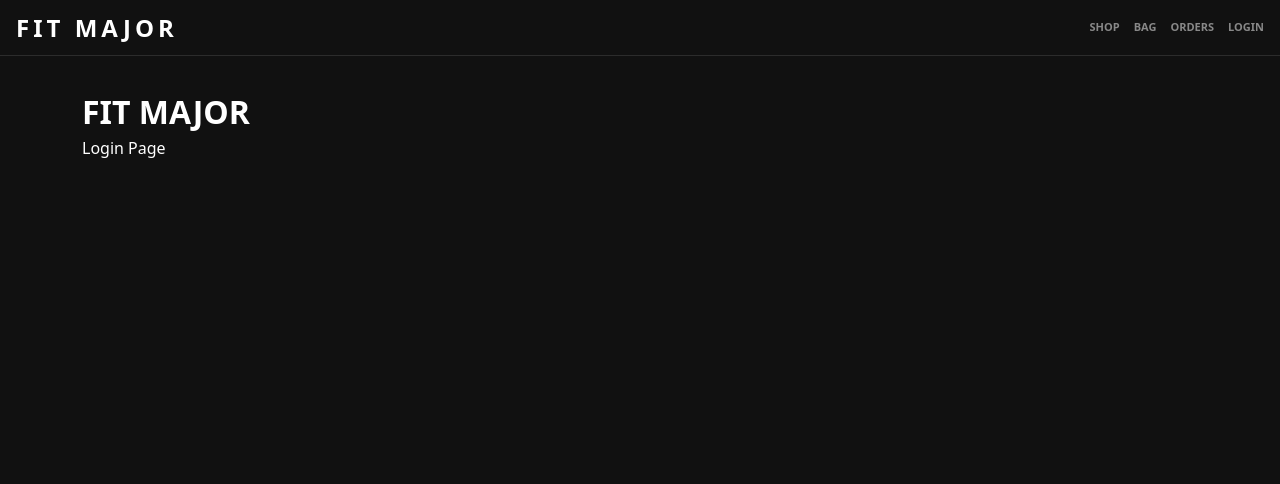
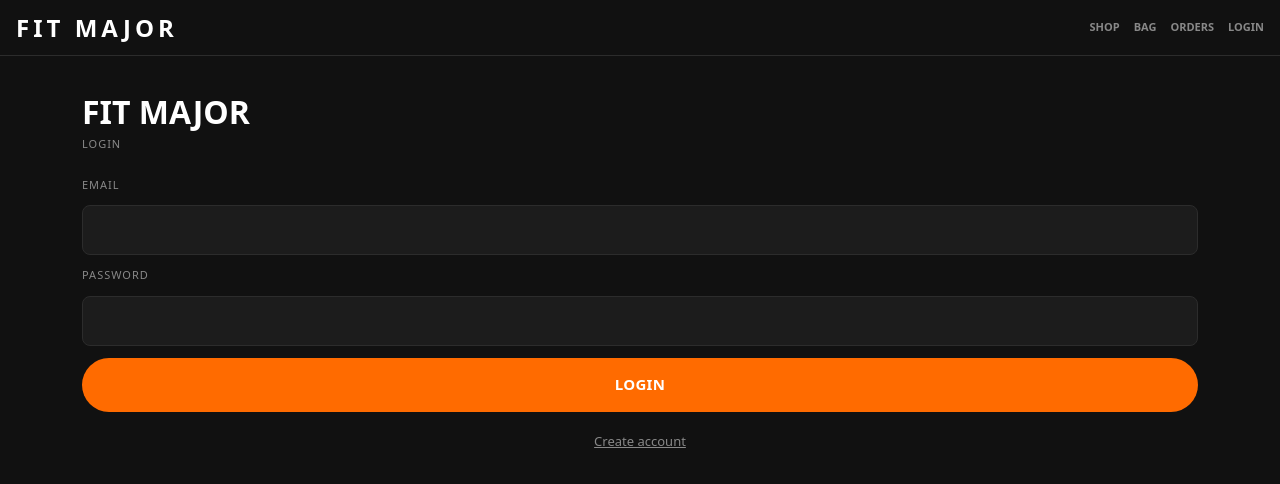
Before and after one commit to YenaKC/fit-major-client, a React (Vite) app: page /login in a window 1280 px wide. Shown: the top 484 px of the page. Built offline with nearby package versions, Linux system fonts and the light colour scheme; no server answers.

Commit message:
Add login page and product details cart action

```diff
--- a/src/index.css
+++ b/src/index.css
@@ -164,7 +164,7 @@ button {
   color: var(--text-muted);
 }
 
-.navbar-link a:hover {
+.navbar-links a:hover {
   color: var(--gold);
 }
 
@@ -182,6 +182,72 @@ button {
   margin-bottom: 12px;
 }
 
+/* PRODUCT DETAILS */
+.pdp-image {
+  width: 100%;
+  max-width: 390px;
+  height: 520px;
+  display: block;
+  margin: 0 auto;
+  object-fit: cover;
+  background: var(--surface);
+}
+
+.pdp-info {
+  max-width: 390px;
+  margin: 0 auto;
+  padding: 24px 16px 96px;
+  display: flex;
+  flex-direction: column;
+  gap: 12px;
+}
+
+.pdp-info h1 {
+  font-size: 22px;
+  font-weight: 800;
+}
+
+.pdp-info h2 {
+  font-size: 18px;
+  font-weight: 900;
+}
+
+/* LOGIN */
+.auth-container {
+  padding-top: 64px;
+}
+
+.auth-subtitle {
+  color: var(--text-muted);
+  font-size: 11px;
+  letter-spacing: 1px;
+  margin-bottom: 24px;
+}
+
+.auth-form {
+  display: flex;
+  flex-direction: column;
+  gap: 12px;
+}
+
+.auth-form label {
+  color: var(--text-muted);
+  font-size: 11px;
+  letter-spacing: 1px;
+  text-transform: uppercase;
+}
+
+.auth-link {
+  display: block;
+  margin-top: 20px;
+  color: var(--text-muted);
+  font-size: 13px;
+  text-align: center;
+  text-decoration: underline;
+}
+
+
+
 /* TABLET */
 
 @media (min-width: 768px) {
@@ -194,6 +260,16 @@ button {
     grid-template-columns: repeat(3, 1fr);
     gap: 28px 16px;
   }
+
+  /* PRODUCT DETAILS */
+  .pdp-image,
+  .pdp-info {
+    max-width: 720px;
+  }
+
+  .pdp-image {
+    height: 620px;
+  }
 }
 
 @media (min-width: 1024px) {
--- a/src/pages/LoginPage.jsx
+++ b/src/pages/LoginPage.jsx
@@ -1,9 +1,61 @@
+import { useState } from "react";
+import { useNavigate, Link } from "react-router-dom";
+import api from "../services/api";
+
 function LoginPage() {
+    // Email + Password => Loggin Backend => Save JWT Token
+    // useState: Save the data from email/password
+    const [email, setEmail] = useState("");
+    const [password, setPassword] = useState("");
+
+    const navigate = useNavigate();
+
+    // To not to execute refresh when the form is submitted
+    const handleSubmit = (e) => {
+        e.preventDefault();
+
+        api
+            .post("/auth/login", { email, password })
+            .then((res) => {
+                // Save authToken to localStorage
+                localStorage.setItem("authToken", res.data.authToken);
+                // Move to /products
+                navigate("/products");
+            })
+            .catch(console.log);
+    };
+
     return (
         <main className="page">
-            <div className="container">
+            <div className="container auth-container">
                 <h1>FIT MAJOR</h1>
-                <p>Login Page</p>
+                <p className="auth-subtitle">LOGIN</p>
+
+                <form onSubmit={handleSubmit} className="auth-form">
+                    <label>Email</label>
+                    <input
+                        className="input"
+                        type="email"
+                        value={email}
+                        onChange={(e) => setEmail(e.target.value)}
+                    />
+
+                    <label>Password</label>
+                    <input
+                        className="input"
+                        type="password"
+                        value={password}
+                        onChange={(e) => setPassword(e.target.value)}
+                    />
+
+                    <button className="btn"type="submit">
+                        LOGIN
+                    </button>
+                </form>
+
+                <Link to="/signup" className="auth-link">
+                    Create account
+                </Link>
             </div>
         </main>
     );
--- a/src/pages/ProductDetailsPage.jsx
+++ b/src/pages/ProductDetailsPage.jsx
@@ -1,10 +1,68 @@
+import { useEffect, useState } from "react";
+// useParams: To bring the productID from URL
+import { useParams, useNavigate } from "react-router-dom";
+import api from "../services/api";
+
 function ProductDetailsPage() {
+    const { productId } = useParams();
+    const [product, setProduct] = useState(null);
+
+    const navigate = useNavigate();
+
+    const handleAddToCart = () => {
+        const token = localStorage.getItem("authToken");
+
+        api
+            .post(
+                "/cart/add",
+                {
+                    productId: product._id,
+                    quantity: 1,
+                },
+                {
+                    headers: {
+                        Authorization: `Bearer ${token}`,
+                    },
+                }
+            )
+            .then(() => {
+                navigate("/cart");
+            })
+            .catch(console.log);
+        };
+
+
+    useEffect(() => {
+        api
+            .get(`/products/${productId}`) // Bring one product from the back-end server
+            .then((res) => {
+                setProduct(res.data); //Save at the state
+            })
+            .catch(console.log);
+    }, [productId]);
+
+    if (!product) {
+        return (
+            <main className="page">
+                <div className="container">
+                    <p>Loading product...</p>
+                </div>
+            </main>
+        );
+    }
+
     return (
         <main className="page">
-            <div className="container">
-                <h1>FIT MAJOR</h1>
-                <p>Product Details Page</p>
-            </div>
+            <img src={product.image} alt={product.name} className="pdp-image" />
+
+            <section className="pdp-info">
+                <p className="badge">{product.category}</p>
+                <h1>{product.name}</h1>
+                <h2>{product.price}€</h2>
+                <p>{product.description}</p>
+
+                <button className="btn" onClick={handleAddToCart}>ADD TO BAG</button>
+            </section>
         </main>
     );
 }
```
